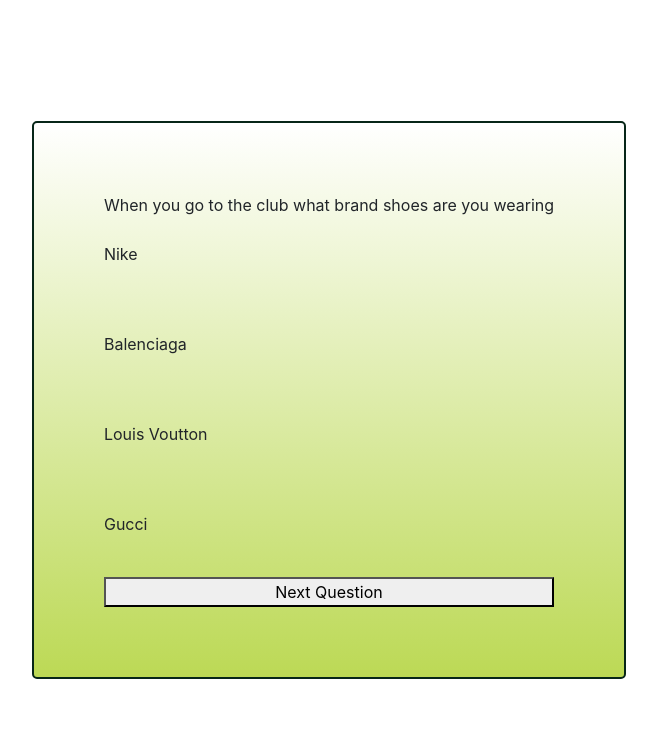
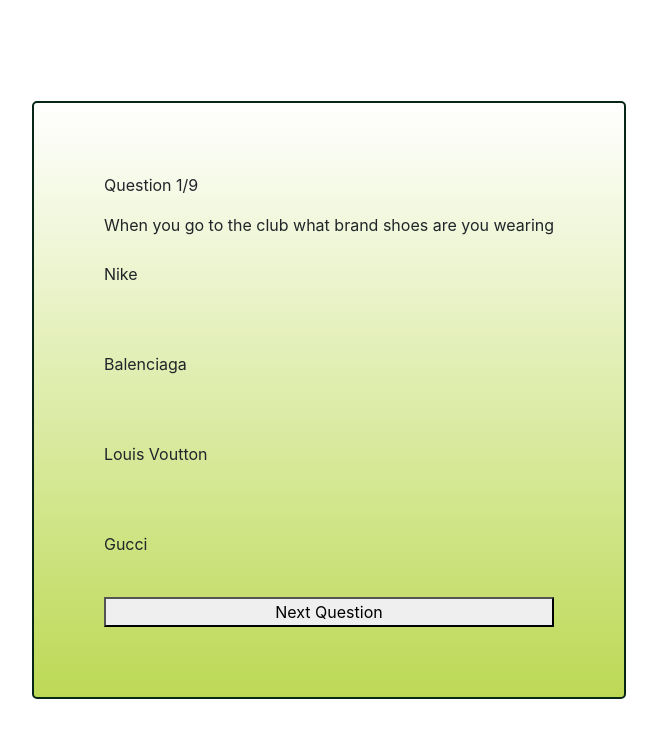
Before and after one commit to germain1909/quizme, a React (Create React App) app: page / in a window 1280 px wide. Shown: the top 738 px of the page, without its empty margins (311-968 px from the left). Built offline with nearby package versions, Linux system fonts and the light colour scheme.

Commit message:
Add question numbers

```diff
--- a/src/QuestionBlock.jsx
+++ b/src/QuestionBlock.jsx
@@ -26,8 +26,15 @@
                 question={question}
                 answers={answers}
                 questionName={key}
+                totalQuestions={this.props.questions.length}
             />
         )
+    }
+
+    getQuestionNumber = (questionName) =>{
+        return(
+            Number(questionName.replace(/q/g,''))
+            )
     }
 
     showNextQuestioninBlock = (nextQuestion) =>{
@@ -49,14 +56,10 @@
     let questions = this.props.questions;
     let answers = this.props.answers;
     let viewQuestion = '';
+    let activeQuestionNum = this.getQuestionNumber(this.state.activeQuestion);
     console.log(this.props.answers);
     let i = 0;
-    for(i;i<questions.length;i++){
-        if(this.state.activeQuestion == ('q'+i))
-            {
-               viewQuestion = this.buildAQuestionBlock(questions[i],answers[i],'q'+i)
-            }
-    }
+    viewQuestion = this.buildAQuestionBlock(questions[activeQuestionNum],answers[activeQuestionNum],this.state.activeQuestion);
     console.log(viewQuestion);
     return(<div>{viewQuestion}</div>);
 }
--- a/src/SingleQuestion.jsx
+++ b/src/SingleQuestion.jsx
@@ -13,7 +13,9 @@
     }
 
     //This is where we left off Need to
-    //getTotalQuestions = () =>{
+    getTotalQuestions = () =>{
+        return this.props.totalQuestions;
+    }
 
 
     getQuestionNumber = (questionName) =>{
@@ -45,6 +47,7 @@
     render(){
         let singleQuestion =
          <div key={this.props.key +'i'} className="card" name={this.props.questionName}>
+        <p>Question {this.getQuestionNumber(this.props.questionName)+1}/{this.getTotalQuestions()+1}</p>
         {this.props.question}
         {this.props.answers.map((answer)=> <Answer userAnswer={answer}/>)}
         <button name={this.props.questionName} onClick={this.handleNextButtonClick}>Next Question</button>
```
